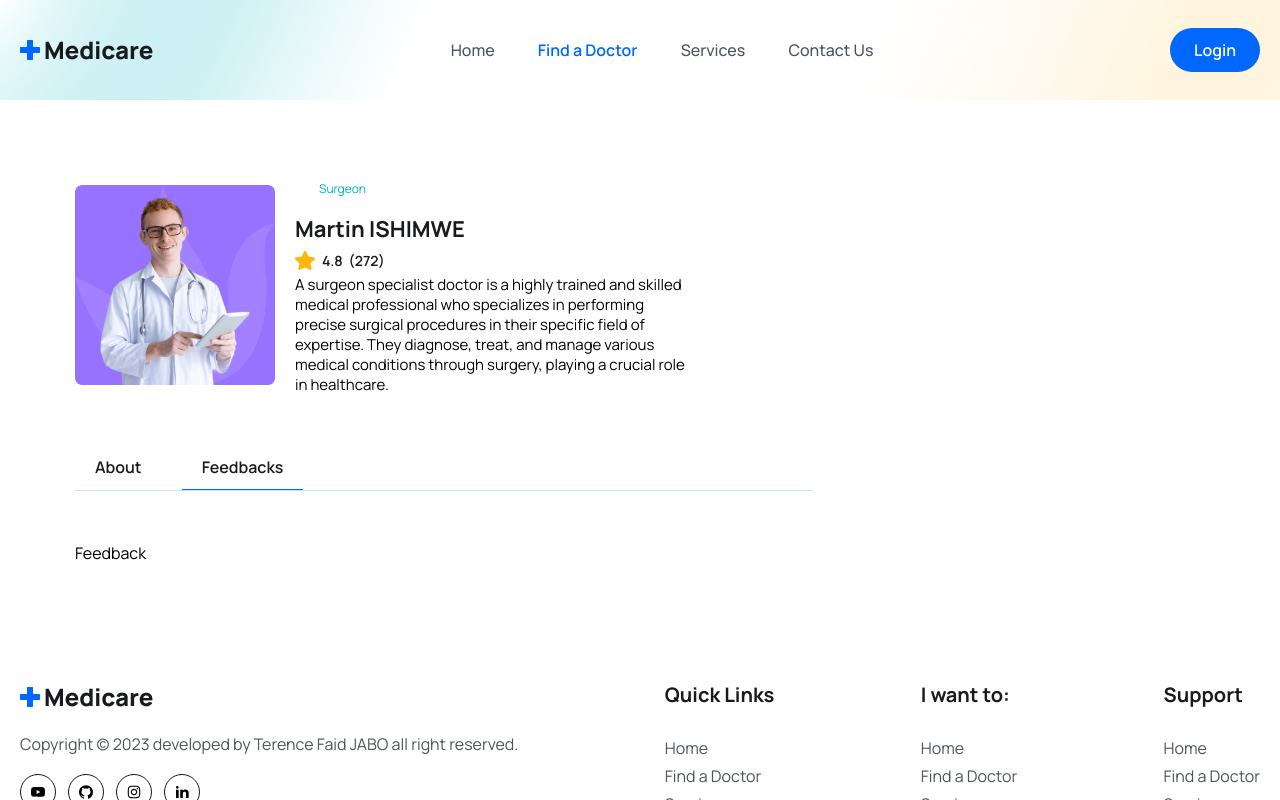
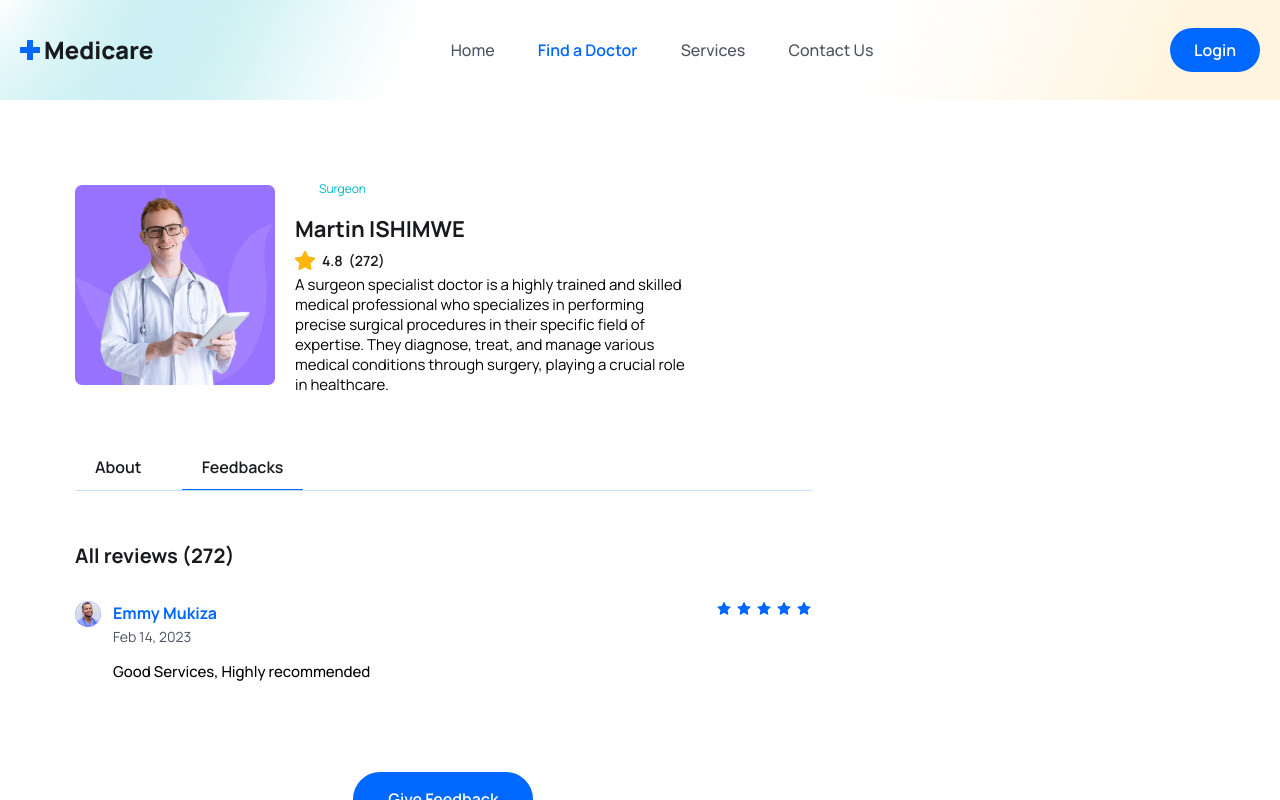
Before and after one commit to faid-terence/Medicare-FN, a React (Vite) app: page /doctors/1 in a window 1280 px wide. Both pictures are taken after a click on the button "Feedbacks". Shown: the top 800 px of the page. Built offline with nearby package versions, Linux system fonts and the light colour scheme.

Commit message:
Implemented Feedback

```diff
--- a/src/pages/Doctors/DoctorAbout.jsx
+++ b/src/pages/Doctors/DoctorAbout.jsx
@@ -73,6 +73,17 @@
               Hospital of Cincinatti , Cincinatti
             </p>
           </li>
+          <li className="p-4 rounded bg-[#fff9ea]">
+            <span className="text-yellowColor tex-[15px] leading-6 font-semibold">
+              {formateDate("07-04-2010")} - {formateDate("08-13-2014")}
+            </span>
+            <p className="text-[16px] leading-6 font-medium text-textColor">
+              Senior Surgeon
+            </p>
+            <p className="text-[16px] leading-6 font-medium text-textColor">
+              Hospital of Cincinatti , Cincinatti
+            </p>
+          </li>
         </ul>
       </div>
     </div>
--- a/src/pages/Doctors/Feedback.jsx
+++ b/src/pages/Doctors/Feedback.jsx
@@ -1,7 +1,49 @@
-import React from 'react'
+import React, { useState } from "react";
+import avartar from "../../assets/images/avatar-icon.png";
+import { formateDate } from "../../utilities/formulateDate";
+import { AiFillStar } from "react-icons/ai";
+import FeedbackForm from "./FeedbackForm";
 
 export const Feedback = () => {
+  const [showFeedbackForm, setShowFeedbackForm] = useState(false);
   return (
-    <div>Feedback</div>
-  )
-}
+    <div>
+      <div className="mb-[50px]">
+        <h4 className="text-[20px] leading-[30px] font-bold text-headingColor mb-[30px]">
+          All reviews (272)
+        </h4>
+        <div className="flex justify-between gap-10 mb-[30px]">
+          <div className="flex gap-3">
+            <figure>
+              <img src={avartar} alt="" />
+            </figure>
+            <div>
+              <h5 className="text-[16px] leading-6 text-primaryColor font-bold">
+                Emmy Mukiza
+              </h5>
+              <p className="text-[14px] leading-6 text-textColor">
+                {formateDate("02-14-2023")}
+              </p>
+              <p className="text__para mt-3 font-medium text-[15px]">
+                Good Services, Highly recommended{" "}
+              </p>
+            </div>
+          </div>
+          <div className="flex gap-1">
+            {[...Array(5).keys()].map((_, index) => (
+              <AiFillStar key={index} color="#0067FF" />
+            ))}
+          </div>
+        </div>
+      </div>
+      {!showFeedbackForm && (
+        <div className="text-center">
+          <button className="btn" onClick={() => setShowFeedbackForm(true)}>
+            Give Feedback
+          </button>
+        </div>
+      )}
+      {showFeedbackForm && <FeedbackForm />}
+    </div>
+  );
+};
--- /dev/null
+++ b/src/pages/Doctors/FeedbackForm.jsx
@@ -0,0 +1,34 @@
+import React, { useState } from "react";
+import { AiFillStar } from "react-icons/ai";
+
+const FeedbackForm = () => {
+  const [rating, setRating] = useState(0);
+
+  const handleRatingClick = (newRating) => {
+    setRating(newRating);
+  };
+
+  return (
+    <form action="">
+      <div>
+        <h3 className="text-headingColor text-[16px] leading-6 font-semibold mb-4">
+          How would you rate the overall Experience? *
+        </h3>
+        <div>
+          {[...Array(5).keys()].map((index) => {
+            const starRating = index + 1;
+            return (
+              <button key={starRating} type="button" onClick={() => handleRatingClick(starRating)}>
+                <span>
+                  {starRating <= rating ? <AiFillStar color="#FFD700" /> : <AiFillStar />}
+                </span>
+              </button>
+            );
+          })}
+        </div>
+      </div>
+    </form>
+  );
+};
+
+export default FeedbackForm;
```
